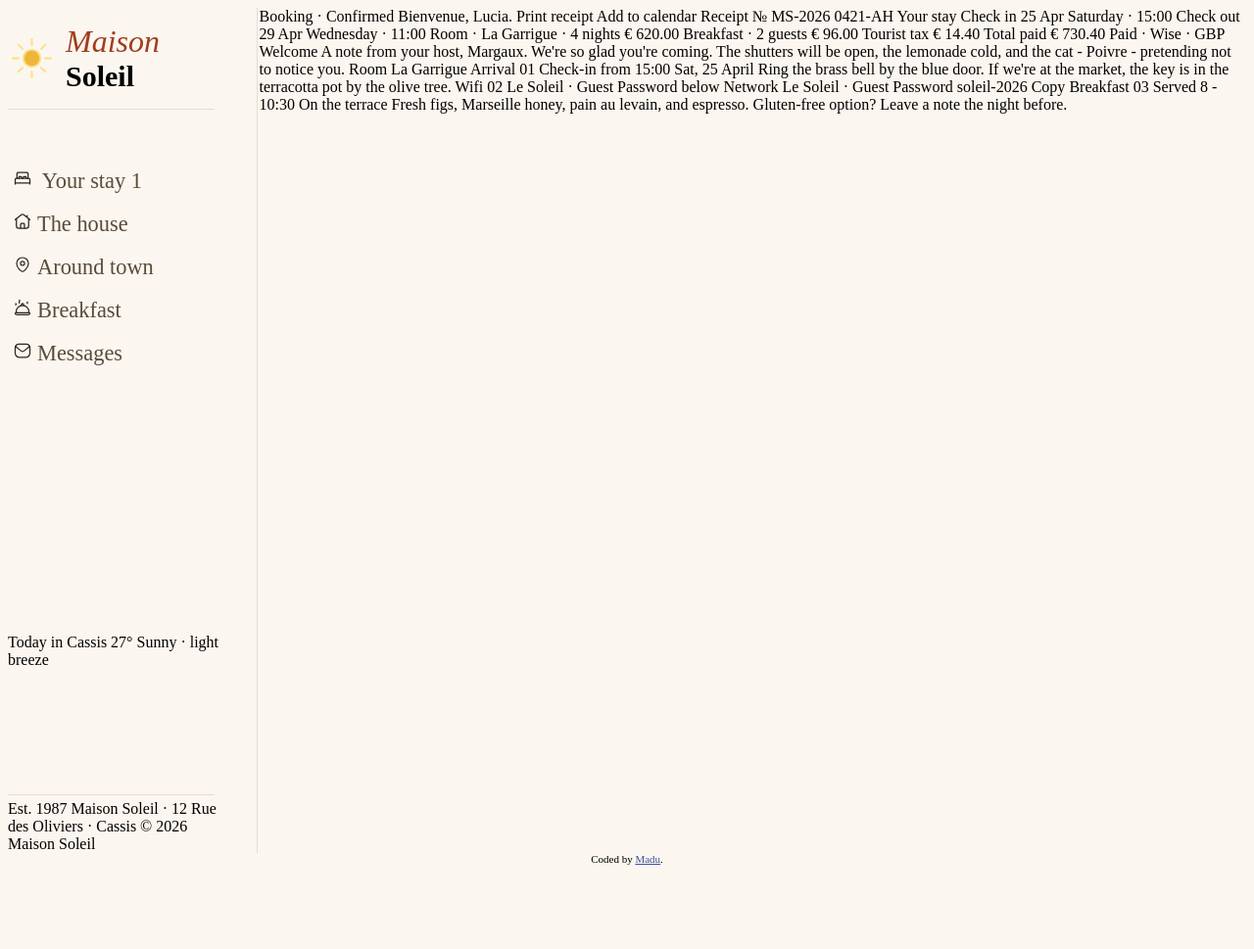
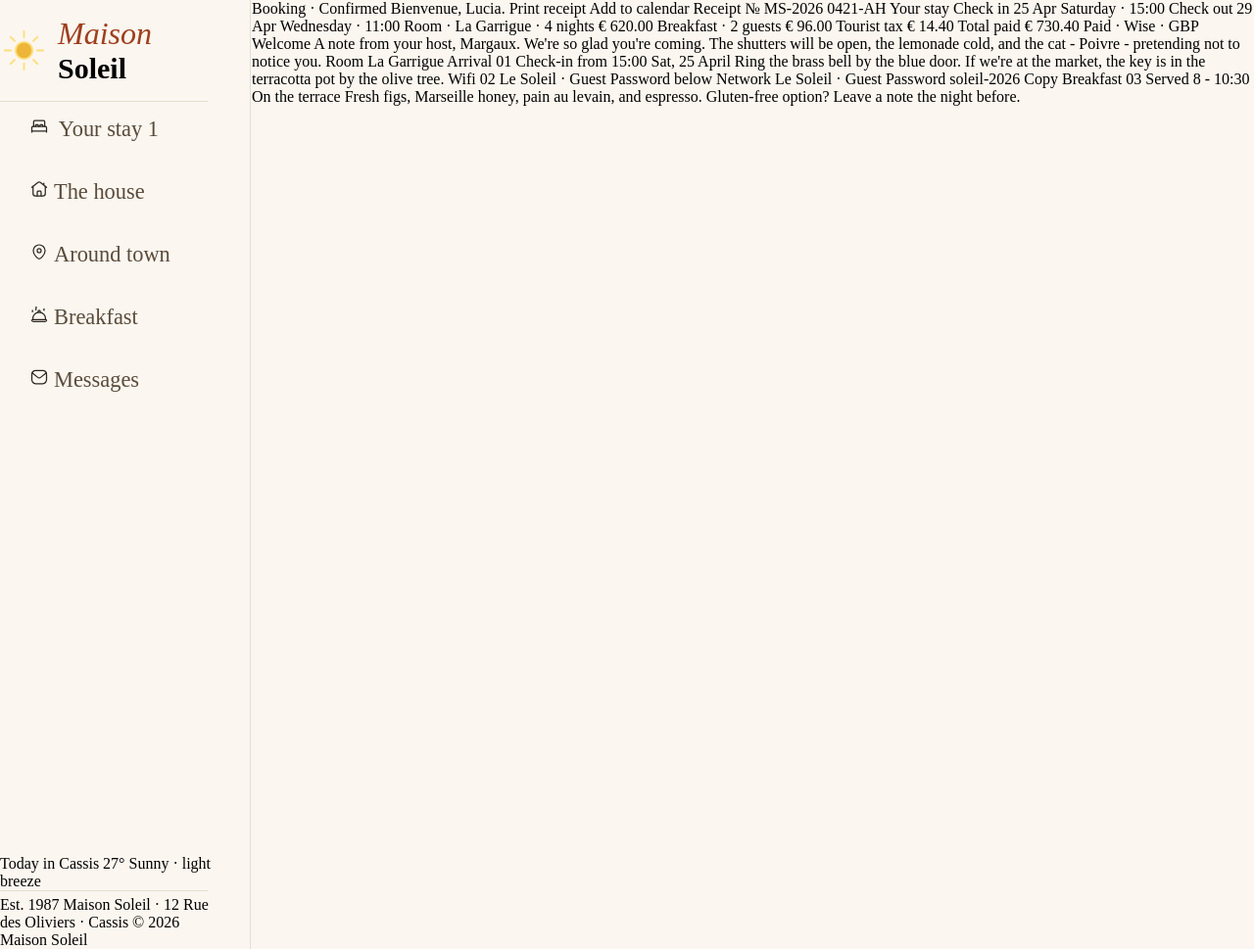
Before and after one commit to Madu-alt/Host-book, a plain HTML site: page index.html in a window 1280 px wide. Shown: the whole page at 98% size. Before the commit the page ends 891 px from the top, so only its background shows below. Drawn offline with Linux system fonts and the light colour scheme; a web font is replaced by a local one.

Commit message:
style: formatação da barra lateral

```diff
--- a/index.html
+++ b/index.html
@@ -28,8 +28,9 @@
 
       </div>
 
+      <div class="horizontal-line"></div>
+
       <div id="container-before-line">
-        <div class="horizontal-line"></div>
 
         <div id="containerSection">
           <a><img src="./img/icon-bed.svg" class="imgIcon" /> Your stay 1</a><br>
@@ -138,9 +139,6 @@
     </main>
   </div>
 
-  <footer class="attribution">
-    Coded by <a href="#">Madu</a>.
-  </footer>
 </body>
 
 </html>
--- a/styles.css
+++ b/styles.css
@@ -1,13 +1,8 @@
 body {
     background: hsl(35, 60%, 96%);
-}
-
- .attribution {
-     font-size: 0.6875rem; text-align: center;
-    }
-
- .attribution a {
-    color: hsl(228, 45%, 44%);
+    box-sizing: border-box;
+    margin: 0;
+    padding: 0;
 }
 
 main {
@@ -36,12 +31,13 @@ main {
     width: 250px;
     border-right: 1px solid hsl(36, 22%, 86%);
     padding-right: 20px;
+    height: 100%;
 }
 
 .dm-sans-regular {
   font-family: "DM Sans", sans-serif;
   font-optical-sizing: auto;
-  font-weight: 500;
+  font-weight: 400;
   font-style: normal;
 }
 
@@ -87,17 +83,18 @@ main {
 }
 
 #containerSection {
-    height: 60%;
+    height: 40%;
     display: flex;
     flex-direction: column;
-    justify-content: flex-start;
+    justify-content: space-around;
     align-content: flex-start;
-    padding: 5px 0;
+    padding: 5px 25px;
 }
 
 #container-before-line {
     display: flex;
     flex-direction: column;
+    justify-content: space-between;
     gap: 50px;
-    height: 700px;
+    height: 800px;
 }
```
